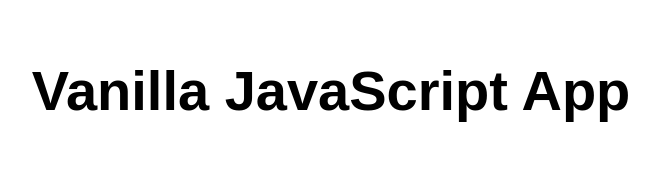
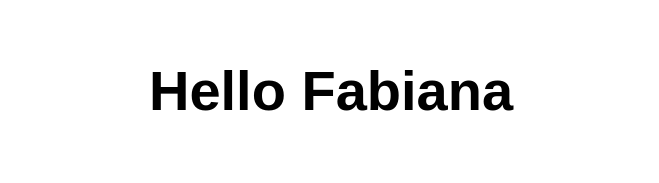
Before and after one commit to felipeaugustods/MyResume, a website: page src/index.html in a window 1280 px wide. Shown: the whole page, without its empty margins (309-968 px from the left). Drawn offline with Linux system fonts and the light colour scheme.

Commit message:
Update index.html
Commit

```diff
--- a/src/index.html
+++ b/src/index.html
@@ -10,7 +10,7 @@
 
 <body>
   <main>
-    <h1>Vanilla JavaScript App</h1>
+    <h1>Hello Fabiana</h1>
   </main>
 </body>
 
```
